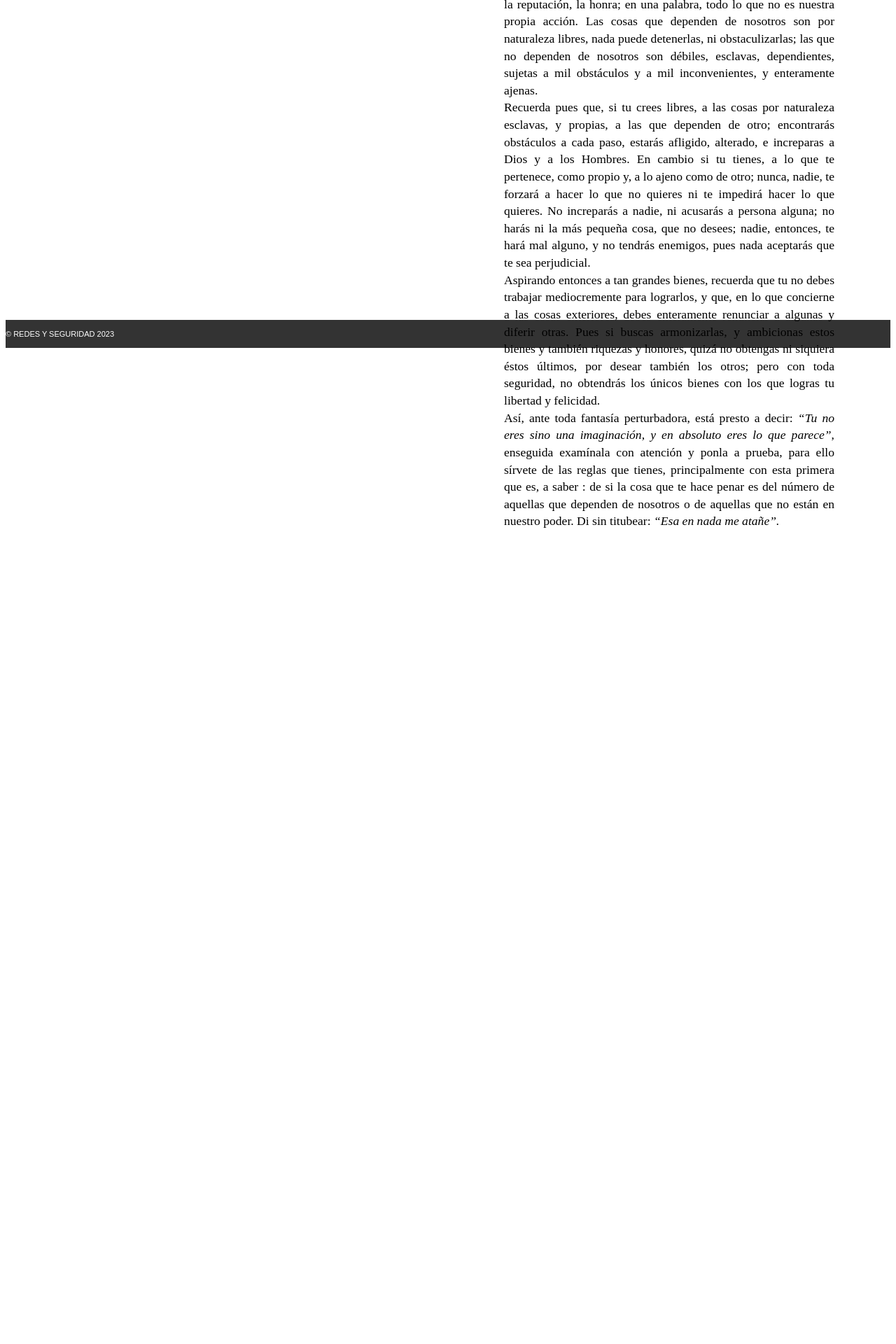
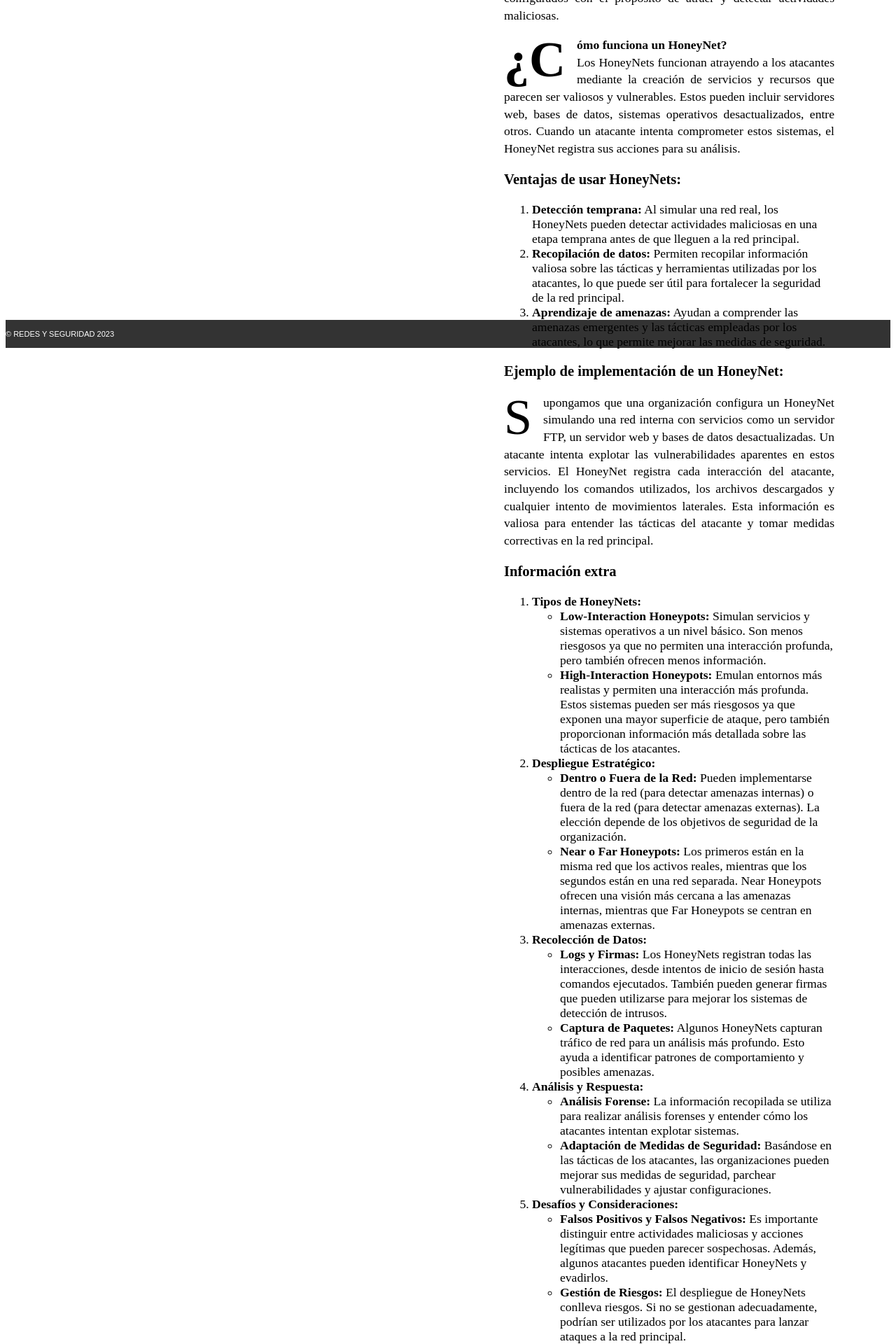
Before and after one commit to AlbertoPerea19/REDESYSEGURIDAD, an Angular app: page /honeynets in a window 1280 px wide. Shown: the part 611-2531 px from the top of the page at 70% size. Before the commit the page ends 1368 px from the top, so only its background shows below. Built offline with nearby package versions, Linux system fonts and the light colour scheme.

Commit message:
Update honey-nets.component.html

```diff
--- a/src/app/honey-nets/honey-nets.component.html
+++ b/src/app/honey-nets/honey-nets.component.html
@@ -9,40 +9,72 @@
         </small>
     </div>
     <div class="right-page">
-      <h2>[ 1 ]</h2>
         <h1>Honeynets</h1>
+
+        <h2>HoneyNets:</h2>
         <p>
-        En cuanto a todas las cosas que existen en el mundo, unas dependen de nosotros,
-  otras no dependen de nosotros. De nosotros dependen; nuestras opiniones, nuestros
-  movimientos, nuestros deseos, nuestras inclinaciones, nuestras aversiones; en una
-  palabra, todas nuestras acciones.<br>
-  Las cosas que no dependen de nosotros son: el cuerpo, los bienes, la reputación, la
-  honra; en una palabra, todo lo que no es nuestra propia acción.
-  Las cosas que dependen de nosotros son por naturaleza libres, nada puede
-  detenerlas, ni obstaculizarlas; las que no dependen de nosotros son débiles,
-  esclavas, dependientes, sujetas a mil obstáculos y a mil inconvenientes, y
-  enteramente ajenas.<br>
-  Recuerda pues que, si tu crees libres, a las cosas por naturaleza esclavas, y propias,
-  a las que dependen de otro; encontrarás obstáculos a cada paso, estarás afligido,
-  alterado, e increparas a Dios y a los Hombres. En cambio si tu tienes, a lo que te
-  pertenece, como propio y, a lo ajeno como de otro; nunca, nadie, te forzará a hacer lo
-  que no quieres ni te impedirá hacer lo que quieres. No increparás a nadie, ni
-  acusarás a persona alguna; no harás ni la más pequeña cosa, que no desees; nadie,
-  entonces, te hará mal alguno, y no tendrás enemigos, pues nada aceptarás que te
-  sea perjudicial.<br>
-  Aspirando entonces a tan grandes bienes, recuerda que tu no debes trabajar
-  mediocremente para lograrlos, y que, en lo que concierne a las cosas exteriores,
-  debes enteramente renunciar a algunas y diferir otras. Pues si buscas armonizarlas, y
-  ambicionas estos bienes y también riquezas y honores, quizá no obtengas ni siquiera
-  éstos últimos, por desear también los otros; pero con toda seguridad, no obtendrás
-  los únicos bienes con los que logras tu libertad y felicidad.<br>
-  Así, ante toda fantasía perturbadora, está presto a decir: <i>“Tu no eres sino una
-        imaginación, y en absoluto eres lo que parece”</i>, enseguida examínala con atención y
-  ponla a prueba, para ello sírvete de las reglas que tienes, principalmente con esta
-  primera que es, a saber : de si la cosa que te hace penar es del número de aquellas
-  que dependen de nosotros o de aquellas que no están en nuestro poder. Di sin
-        titubear: <i>“Esa en nada me atañe”.</i>
+            <strong>¿Qué es un HoneyNet?</strong><br>
+            Un HoneyNet es una red de señuelo diseñada para atraer a los atacantes y estudiar sus métodos y tácticas.
+            Es esencialmente un conjunto de sistemas de computadoras que simulan ser una red real, pero están
+            configurados con el propósito de atraer y detectar actividades maliciosas.
         </p>
+        <p>
+            <strong>¿Cómo funciona un HoneyNet?</strong><br>
+            Los HoneyNets funcionan atrayendo a los atacantes mediante la creación de servicios y recursos que
+            parecen ser valiosos y vulnerables. Estos pueden incluir servidores web, bases de datos, sistemas
+            operativos desactualizados, entre otros. Cuando un atacante intenta comprometer estos sistemas, el
+            HoneyNet registra sus acciones para su análisis.
+        </p>
+        <h3>Ventajas de usar HoneyNets:</h3>
+        <ol>
+            <li><strong>Detección temprana:</strong> Al simular una red real, los HoneyNets pueden detectar actividades maliciosas en una etapa temprana antes de que lleguen a la red principal.</li>
+            <li><strong>Recopilación de datos:</strong> Permiten recopilar información valiosa sobre las tácticas y herramientas utilizadas por los atacantes, lo que puede ser útil para fortalecer la seguridad de la red principal.</li>
+            <li><strong>Aprendizaje de amenazas:</strong> Ayudan a comprender las amenazas emergentes y las tácticas empleadas por los atacantes, lo que permite mejorar las medidas de seguridad.</li>
+        </ol>
+
+        <h3>Ejemplo de implementación de un HoneyNet:</h3>
+        <p>
+            Supongamos que una organización configura un HoneyNet simulando una red interna con servicios como un
+            servidor FTP, un servidor web y bases de datos desactualizadas. Un atacante intenta explotar las
+            vulnerabilidades aparentes en estos servicios. El HoneyNet registra cada interacción del atacante,
+            incluyendo los comandos utilizados, los archivos descargados y cualquier intento de movimientos
+            laterales. Esta información es valiosa para entender las tácticas del atacante y tomar medidas
+            correctivas en la red principal.
+        </p>
+
+        <h3>Información extra</h3>
+        <ol>
+            <li><strong>Tipos de HoneyNets:</strong>
+                <ul>
+                    <li><strong>Low-Interaction Honeypots:</strong> Simulan servicios y sistemas operativos a un nivel básico. Son menos riesgosos ya que no permiten una interacción profunda, pero también ofrecen menos información.</li>
+                    <li><strong>High-Interaction Honeypots:</strong> Emulan entornos más realistas y permiten una interacción más profunda. Estos sistemas pueden ser más riesgosos ya que exponen una mayor superficie de ataque, pero también proporcionan información más detallada sobre las tácticas de los atacantes.</li>
+                </ul>
+            </li>
+            <li><strong>Despliegue Estratégico:</strong>
+                <ul>
+                    <li><strong>Dentro o Fuera de la Red:</strong> Pueden implementarse dentro de la red (para detectar amenazas internas) o fuera de la red (para detectar amenazas externas). La elección depende de los objetivos de seguridad de la organización.</li>
+                    <li><strong>Near o Far Honeypots:</strong> Los primeros están en la misma red que los activos reales, mientras que los segundos están en una red separada. Near Honeypots ofrecen una visión más cercana a las amenazas internas, mientras que Far Honeypots se centran en amenazas externas.</li>
+                </ul>
+            </li>
+            <li><strong>Recolección de Datos:</strong>
+                <ul>
+                    <li><strong>Logs y Firmas:</strong> Los HoneyNets registran todas las interacciones, desde intentos de inicio de sesión hasta comandos ejecutados. También pueden generar firmas que pueden utilizarse para mejorar los sistemas de detección de intrusos.</li>
+                    <li><strong>Captura de Paquetes:</strong> Algunos HoneyNets capturan tráfico de red para un análisis más profundo. Esto ayuda a identificar patrones de comportamiento y posibles amenazas.</li>
+                </ul>
+            </li>
+            <li><strong>Análisis y Respuesta:</strong>
+                <ul>
+                    <li><strong>Análisis Forense:</strong> La información recopilada se utiliza para realizar análisis forenses y entender cómo los atacantes intentan explotar sistemas.</li>
+                    <li><strong>Adaptación de Medidas de Seguridad:</strong> Basándose en las tácticas de los atacantes, las organizaciones pueden mejorar sus medidas de seguridad, parchear vulnerabilidades y ajustar configuraciones.</li>
+                </ul>
+            </li>
+            <li><strong>Desafíos y Consideraciones:</strong>
+                <ul>
+                    <li><strong>Falsos Positivos y Falsos Negativos:</strong> Es importante distinguir entre actividades maliciosas y acciones legítimas que pueden parecer sospechosas. Además, algunos atacantes pueden identificar HoneyNets y evadirlos.</li>
+                    <li><strong>Gestión de Riesgos:</strong> El despliegue de HoneyNets conlleva riesgos. Si no se gestionan adecuadamente, podrían ser utilizados por los atacantes para lanzar ataques a la red principal.</li>
+                </ul>
+            </li>
+        </ol>
     </div>
 </main>
 <app-footer></app-footer>
```
Lines whose indentation alone changed are shown as unchanged.
